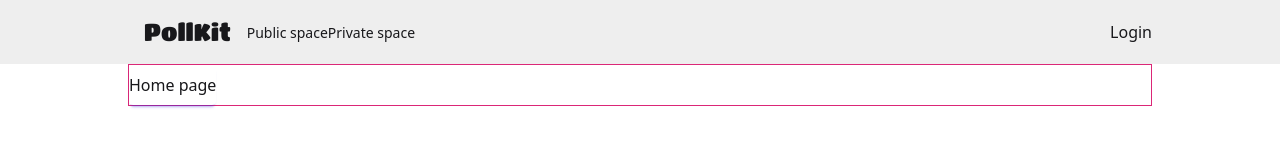
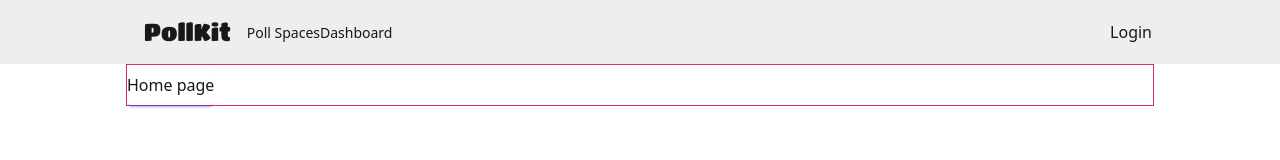
Before and after one commit to TranPhat-28/pollkit-client, a Next.js app: page / in a window 1280 px wide. Shown: the top 160 px of the page. Built offline with nearby package versions, Linux system fonts and the light colour scheme.

Commit message:
refactor: Refactor layout into Sidebar and Navbar

```diff
--- a/src/app/layout.tsx
+++ b/src/app/layout.tsx
@@ -1,10 +1,7 @@
+import Navbar from "@/components/Navbar";
+import SidebarDrawer from "@/components/SidebarDrawer";
 import type { Metadata } from "next";
-import { HiMenuAlt1 } from "react-icons/hi";
 import "./globals.css";
-import {
-    PrivateSpaceMenuItem,
-    PublicSpaceMenuItem,
-} from "@/components/MenuItems";
 
 export const metadata: Metadata = {
     title: "PollKit - Simple Polling App",
@@ -24,59 +21,13 @@ export default function RootLayout({
                         className="drawer-toggle"
                     />
                     <div className="drawer-content flex flex-col">
-                        {/* Navbar */}
-                        <div className="navbar bg-base-300 w-full">
-                            <div className="flex items-center w-full lg:max-w-[1024px] lg:mx-auto">
-                                <div className="flex-none lg:hidden">
-                                    <label
-                                        htmlFor="navigationDrawer"
-                                        aria-label="open sidebar"
-                                        className="btn btn-square btn-ghost"
-                                    >
-                                        <HiMenuAlt1 size={"24px"} />
-                                    </label>
-                                </div>
-                                <div className="mx-2 flex-1 lg:flex-none px-2 text-logo">
-                                    PollKit
-                                </div>
-                                <div className="hidden flex-none lg:block">
-                                    <ul className="menu menu-horizontal">
-                                        {/* Navbar menu content here */}
-                                        <li>
-                                            <PublicSpaceMenuItem />
-                                        </li>
-                                        <li>
-                                            <PrivateSpaceMenuItem />
-                                        </li>
-                                    </ul>
-                                </div>
-                                <button className="btn btn-primary btn-outline lg:ml-auto">
-                                    Login
-                                </button>
-                            </div>
-                        </div>
-
+                        <Navbar />
                         {/* Page content here */}
-                        <div className="w-full lg:max-w-[1024px] lg:mx-auto">
+                        <div className="w-full max-w-xl md:max-w-2xl lg:max-w-3xl xl:max-w-[1028px] mx-auto">
                             {children}
                         </div>
                     </div>
-                    <div className="drawer-side">
-                        <label
-                            htmlFor="navigationDrawer"
-                            aria-label="close sidebar"
-                            className="drawer-overlay"
-                        ></label>
-                        <ul className="menu bg-base-200 min-h-full w-80 p-4">
-                            {/* Sidebar content here */}
-                            <li>
-                                <PublicSpaceMenuItem />
-                            </li>
-                            <li>
-                                <PrivateSpaceMenuItem />
-                            </li>
-                        </ul>
-                    </div>
+                    <SidebarDrawer />
                 </div>
             </body>
         </html>
--- a/src/components/MenuItems.tsx
+++ /dev/null
@@ -1,20 +0,0 @@
-'use client';
-import { useRouter } from "next/navigation";
-
-const PublicSpaceMenuItem = () => {
-    const router = useRouter();
-
-    return <a onClick={() => {
-        router.push('/public');
-    }}>Public space</a>;
-};
-
-const PrivateSpaceMenuItem = () => {
-    const router = useRouter();
-
-    return <a onClick={() => {
-        router.push('/private');
-    }}>Private space</a>;
-};
-
-export { PublicSpaceMenuItem, PrivateSpaceMenuItem };
--- /dev/null
+++ b/src/components/Navbar.tsx
@@ -0,0 +1,86 @@
+"use client";
+import { useRouter } from "next/navigation";
+import { HiMenuAlt1 } from "react-icons/hi";
+
+const Navbar = () => {
+    const router = useRouter();
+
+    return (
+        <div className="navbar bg-base-300 w-full">
+            <div className="flex items-center w-full lg:max-w-[1024px] lg:mx-auto">
+                <div className="flex-none lg:hidden">
+                    <label
+                        htmlFor="navigationDrawer"
+                        aria-label="open sidebar"
+                        className="btn btn-square btn-ghost"
+                    >
+                        <HiMenuAlt1 size={"24px"} />
+                    </label>
+                </div>
+                <div className="mx-2 flex-1 lg:flex-none px-2 text-logo">
+                    PollKit
+                </div>
+                <div className="hidden flex-none lg:block">
+                    <ul className="menu menu-horizontal">
+                        {/* Navbar menu content here */}
+                        <li className="dropdown dropdown-start">
+                            <div tabIndex={0} role="button">
+                                Poll Spaces
+                            </div>
+                            <ul
+                                tabIndex={0}
+                                className="dropdown-content menu bg-base-100 rounded-box z-1 w-52 p-2 shadow-sm m-0"
+                            >
+                                <li>
+                                    <a
+                                        onClick={() => {
+                                            router.push("/public");
+                                        }}
+                                    >
+                                        Public space
+                                    </a>
+                                </li>
+                                <li>
+                                    <a
+                                        onClick={() => {
+                                            router.push("/private");
+                                        }}
+                                    >
+                                        Private space
+                                    </a>
+                                </li>
+                            </ul>
+                        </li>
+                        <li className="dropdown dropdown-start">
+                            <div tabIndex={0} role="button">
+                                Dashboard
+                            </div>
+                            <ul
+                                tabIndex={0}
+                                className="dropdown-content menu bg-base-100 rounded-box z-1 w-52 p-2 shadow-sm m-0"
+                            >
+                                <li className="pl-2">
+                                    <a>Option A</a>
+                                </li>
+                                <li className="pl-2">
+                                    <a>Option B</a>
+                                </li>
+                                <li className="pl-2">
+                                    <a>Option C</a>
+                                </li>
+                                <li className="pl-2">
+                                    <a>Option D</a>
+                                </li>
+                            </ul>
+                        </li>
+                    </ul>
+                </div>
+                <button className="btn btn-primary btn-outline lg:ml-auto">
+                    Login
+                </button>
+            </div>
+        </div>
+    );
+};
+
+export default Navbar;
--- /dev/null
+++ b/src/components/SidebarDrawer.tsx
@@ -0,0 +1,54 @@
+"use client";
+import { useRouter } from "next/navigation";
+
+const SidebarDrawer = () => {
+    const router = useRouter();
+
+    return (
+        <div className="drawer-side">
+            <label
+                htmlFor="navigationDrawer"
+                aria-label="close sidebar"
+                className="drawer-overlay"
+            ></label>
+            <ul className="menu bg-base-200 min-h-full w-80 p-4">
+                {/* Sidebar content here */}
+                <h2 className="font-bold text-lg p-2">Poll Spaces</h2>
+                <li className="pl-2">
+                    <a
+                        onClick={() => {
+                            router.push("/public");
+                        }}
+                    >
+                        Public space
+                    </a>
+                </li>
+                <li className="pl-2">
+                    <a
+                        onClick={() => {
+                            router.push("/private");
+                        }}
+                    >
+                        Private space
+                    </a>
+                </li>
+
+                <h2 className="font-bold text-lg p-2">Dashboard</h2>
+                <li className="pl-2">
+                    <a>Option A</a>
+                </li>
+                <li className="pl-2">
+                    <a>Option B</a>
+                </li>
+                <li className="pl-2">
+                    <a>Option C</a>
+                </li>
+                <li className="pl-2">
+                    <a>Option D</a>
+                </li>
+            </ul>
+        </div>
+    );
+};
+
+export default SidebarDrawer;
```
